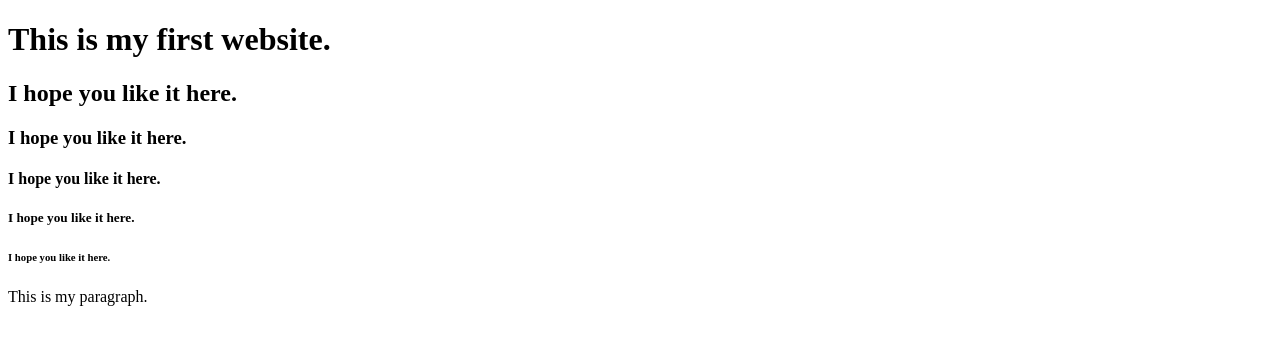
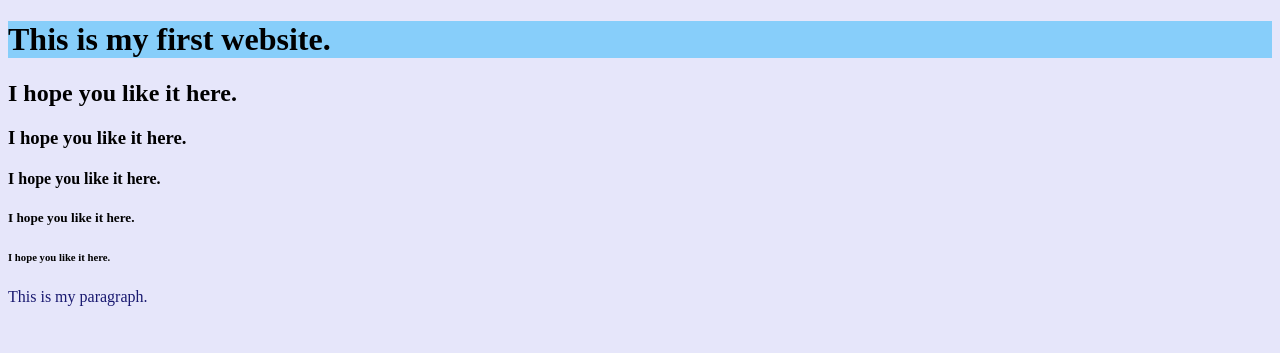
Before and after one commit to chrisxinn/Interaction_Design_2023, a plain HTML site: page example1.html in a window 1280 px wide. Shown: the top 353 px of the page. Drawn offline with Linux system fonts and the light colour scheme.

Commit message:
Update example1.html

```diff
--- a/example1.html
+++ b/example1.html
@@ -1,16 +1,17 @@
 <!DOCTYPE html>
 <html lang="en">
 <head>
+  <meta charset="utf-8">
   <title>My Web Page</title>
 </head>
-<body>
-  <h1>This is my first website.</h1>
+<body style="background-color:lavender;">
+  <h1 style="background-color:lightskyblue;">This is my first website.</h1>
   <h2>I hope you like it here.</h2>
   <h3>I hope you like it here.</h3>
   <h4>I hope you like it here.</h4>
   <h5>I hope you like it here.</h5>
   <h6>I hope you like it here.</h6>
-  <p>This is my paragraph.</p><br>
+  <p style="color:midnightblue;">This is my paragraph.</p><br>
   <p>This is my another paragraph.</p>
   <b>Bold text.</b>
   <i>Italic text</i>
```
